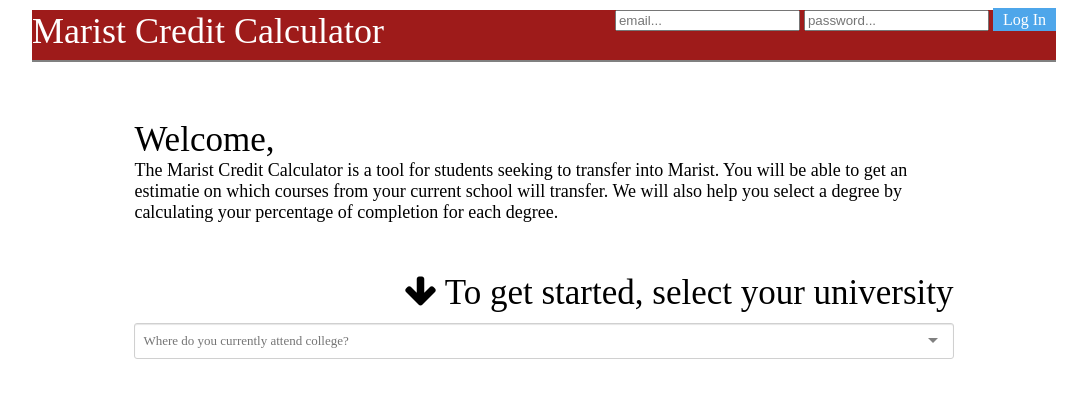
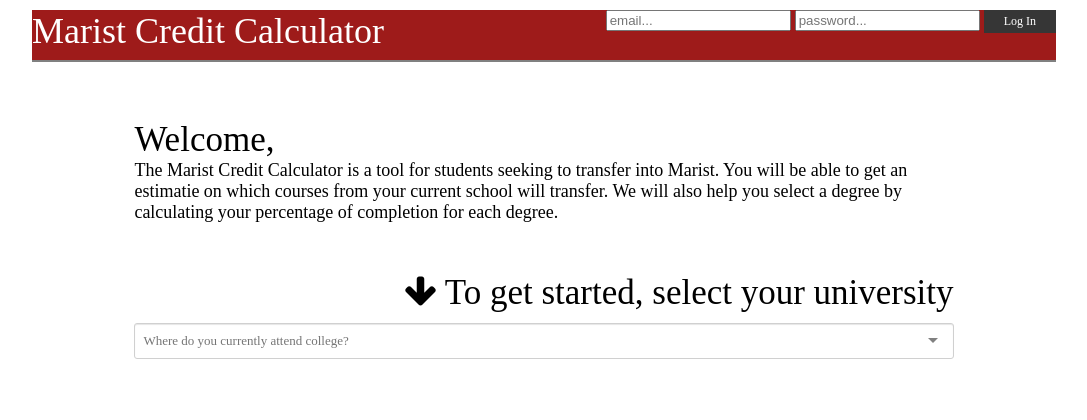
Before and after one commit to evanjhopkins/CreditCalculator, a Flask app: page / in a window 1280 px wide. Shown: the top 420 px of the page, without its empty margins (96-1183 px from the left). Run offline with Flask 2, Linux system fonts and the light colour scheme; data comes from the database, SQL or seed files in the repository; some libraries are stand-ins or nearby versions.

Commit message:
styled buttons to match marist theme

```diff
--- a/templates/frame.html
+++ b/templates/frame.html
@@ -10,6 +10,26 @@
     <script src="{{ url_for('static',filename='js/selectize.js') }}"></script>
     {% block imports %}{% endblock %}
     <style>
+      .btn {
+        margin-top:6%
+  font-family: Arial;
+  color: #ffffff;
+  font-size: 12px;
+  background: #363636;
+  padding: 4px 20px 5px 20px;
+  text-decoration: none;
+}
+
+.btn:hover {
+
+  background: #6b6a6b;
+  background-image: -webkit-linear-gradient(top, #b0b0b0, #b0b0b0);
+  background-image: -moz-linear-gradient(top, #b0b0b0, #b0b0b0);
+  background-image: -ms-linear-gradient(top, #b0b0b0, #b0b0b0);
+  background-image: -o-linear-gradient(top, #b0b0b0, #b0b0b0);
+  background-image: linear-gradient(to bottom, #b0b0b0, #b0b0b0);
+  text-decoration: none;
+}
       .size{
       font-size:36px;
       }
@@ -29,7 +49,9 @@
             <span class="login .error"></span>
             <input type="text" name="email" placeholder="email..."/>
             <input type="password" name="password" placeholder="password..." />
-            <span class="submit">Log In</span>
+
+            <span class="btn">Log In</span>
+
           </form>
         </div>
         {% else %}
@@ -68,7 +90,7 @@
       e.stopPropagation();//prevent dismissal
     });
 
-    $(".login .submit").click(function(e){
+    $(".login .btn").click(function(e){
       e.preventDefault();
       var data = $('.login .form').serializeArray();
       $.post( "/api/user/login", data)
```
